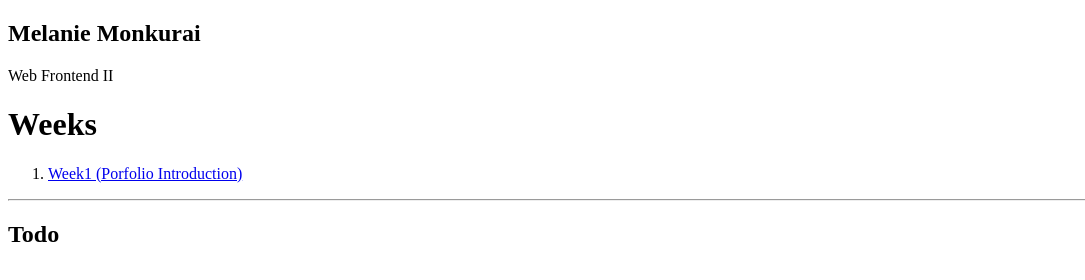
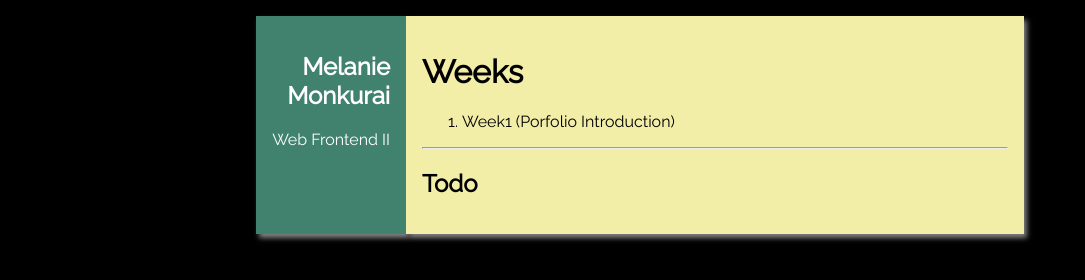
Before and after one commit to Melaniemonks/webFrontend, a plain HTML site: page index.html in a window 1280 px wide. Shown: the whole page, without its empty margins (0-1085 px from the left). Drawn offline with Linux system fonts and the light colour scheme; the site is published under a folder, as on GitHub Pages, so addresses that start at the root find nothing.

Commit message:
initial commit

```diff
--- a/index.html
+++ b/index.html
@@ -4,7 +4,7 @@
     <meta charset="UTF-8">
     <meta http-equiv="X-UA-Compatible" content="IE=edge">
     <meta name="viewport" content="width=device-width, initial-scale=1.0">
-    <link rel="stylesheet" href="/css/small.css">
+    <link rel="stylesheet" href="css/small.css">
     <title>My Portfolio</title>
 </head>
 <body>
```
